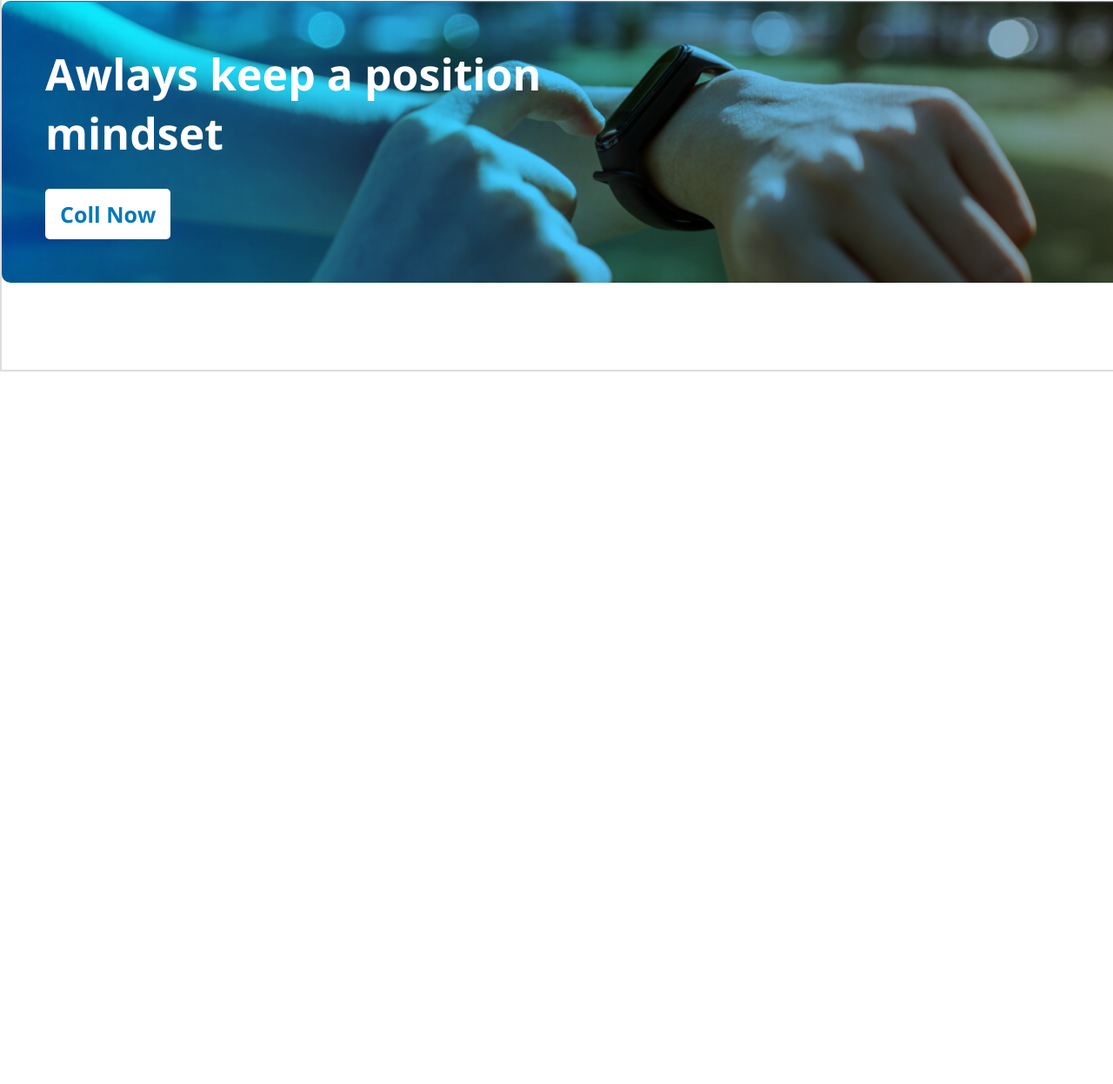
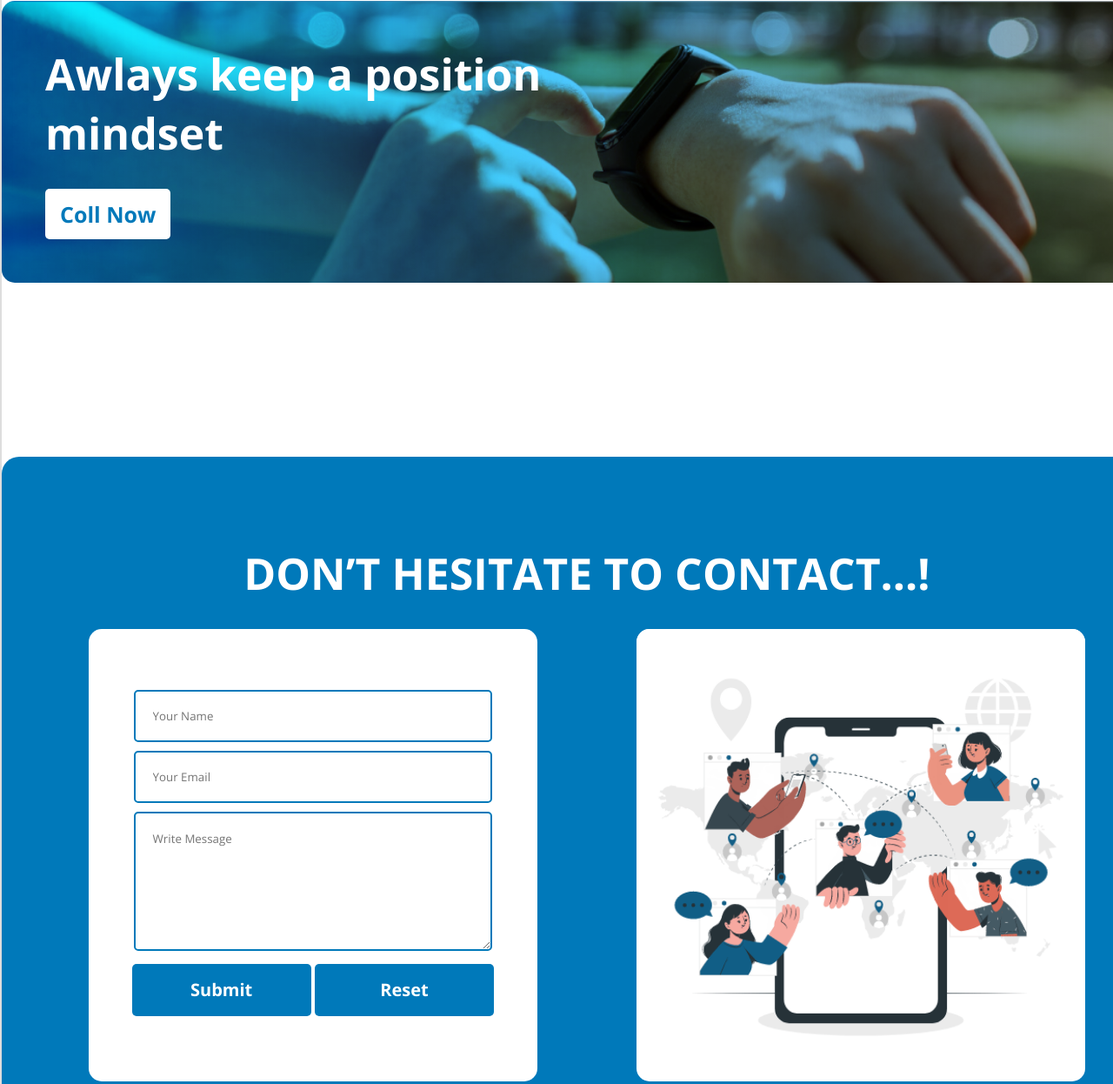
Before and after one commit to asadullah2451/assignment-1, a plain HTML site: page index.html in a window 1280 px wide. Shown: the part 2295-3541 px from the top of the page at 87% size. Before the commit the page ends 2722 px from the top, so only its background shows below. Drawn offline with nearby package versions, Linux system fonts and the light colour scheme.

Commit message:
added contact section

```diff
--- a/index.html
+++ b/index.html
@@ -6,7 +6,13 @@
     <meta name="viewport" content="width=device-width, initial-scale=1.0" />
     <title>assignment-1</title>
     <!-- font awesome cdn link start -->
-    <link rel="stylesheet" href="https://cdnjs.cloudflare.com/ajax/libs/font-awesome/6.1.2/css/all.min.css" integrity="sha512-1sCRPdkRXhBV2PBLUdRb4tMg1w2YPf37qatUFeS7zlBy7jJI8Lf4VHwWfZZfpXtYSLy85pkm9GaYVYMfw5BC1A==" crossorigin="anonymous" referrerpolicy="no-referrer" />
+    <link
+      rel="stylesheet"
+      href="https://cdnjs.cloudflare.com/ajax/libs/font-awesome/6.1.2/css/all.min.css"
+      integrity="sha512-1sCRPdkRXhBV2PBLUdRb4tMg1w2YPf37qatUFeS7zlBy7jJI8Lf4VHwWfZZfpXtYSLy85pkm9GaYVYMfw5BC1A=="
+      crossorigin="anonymous"
+      referrerpolicy="no-referrer"
+    />
     <!-- font awesome cdn link end -->
     <!-- google font link start -->
     <link rel="preconnect" href="https://fonts.googleapis.com" />
@@ -21,7 +27,6 @@
     <!-- css style sheet lick end -->
   </head>
   <body>
-
     <!-- Banner section -->
     <header class="banner-section">
       <div class="banner-content">
@@ -39,7 +44,6 @@
 
     <!-- main section start -->
     <main class="main-container">
-
       <!-- About Section -->
       <section class="about-section">
         <div class="about-content-1">
@@ -69,32 +73,69 @@
         <h1 class="section-title text-center">My Plans</h1>
         <div class="ser-content-1">
           <div class="ser-box">
-                <img src="./assets/images/icons/web.png" alt="web icon">
+            <img src="./assets/images/icons/web.png" alt="web icon" />
             <h3>Web Development</h3>
             <p>I Want to start</p>
           </div>
           <div class="ser-box">
-                <img src="./assets/images/icons/js.png" alt="js icon">
+            <img src="./assets/images/icons/js.png" alt="js icon" />
             <h3>Javascript</h3>
             <p>I want to learn</p>
           </div>
           <div class="ser-box">
-                <img src="./assets/images/icons/smoke.png" alt="smoke icon">
+            <img src="./assets/images/icons/smoke.png" alt="smoke icon" />
             <h3>Smoking Habit</h3>
             <p>I want to end</p>
           </div>
           <div class="ser-box">
-                <img src="./assets/images/icons/ecom.png" alt="ecom icon">
+            <img src="./assets/images/icons/ecom.png" alt="ecom icon" />
             <h3>Ecommerce</h3>
             <p>I want to develop</p>
           </div>
         </div>
         <div class="ser-content-2">
-            <h2 class="section-title">Awlays keep a position <br>mindset</h2>
+          <h2 class="section-title">Awlays keep a position <br />mindset</h2>
           <button class="banner-btn">Coll Now</button>
         </div>
       </section>
+      <!-- Contact Section -->
+      <section class="contact-section">
+        <h1 class="section-title">DON’T HESITATE TO CONTACT...!</h1>
+        <div class="form-content">
+          <div class="form-box-1">
+            <form action="#">
+              <input
+                class="input"
+                type="text"
+                name=""
+                id=""
+                placeholder="Your Name"
+              /><br />
+              <input
+                class="input"
+                type="email"
+                name=""
+                id=""
+                placeholder="Your Email"
+              /><br />
+              <textarea
+                class="input textarea"
+                name=""
+                placeholder="Write Message"
+              ></textarea
+              ><br />
+              <input class="input-btn" type="submit" value="Submit" />
+              <input class="input-btn" type="reset" value="Reset" />
+            </form>
+          </div>
+          <div class="form-box-2">
+            <img src="./assets/images/word2.e12fce5eb48b7d20bf80.gif" alt="" />
+          </div>
+        </div>
+      </section>
     </main>
-    <footer></footer>
+    <footer>
+
+    </footer>
   </body>
 </html>
--- a/style.css
+++ b/style.css
@@ -108,7 +108,7 @@
 /* Service Section Style */
 .service-section {
   width: 100%;
-  margin-bottom: 100px;
+  margin-bottom: 200px;
 }
 .ser-content-1 {
   display: flex;
@@ -133,7 +133,7 @@
 }
 .ser-content-2 {
   width: 100%;
-  border-radius: 10px;
+  border-radius: 15px;
   padding: 50px 0 50px 50px;
   margin-top: 100px;
   background: url("./assets/images/watch.png"),
@@ -145,3 +145,64 @@
 .ser-content-2 h2{
     color: white;
 }
+
+/* contact section style */
+.contact-section{
+    width: 100%;
+    background: #0079ba;
+    padding: 100px;
+    text-align: center;
+    border-radius: 20px;
+    margin: 100px 0;
+}
+.contact-section h1{
+    color: white;
+}
+.form-content{
+    display: flex;
+    justify-content: space-between;
+}
+.form-box-1{
+    background: rgb(255, 255, 255);
+    width: 45%;
+    border-radius: 15px;
+    height: 520px;
+    padding-top: 60px;
+}
+.form-box-1 .input{
+    width: 80%;
+    height: 60px;
+    margin-top: 10px;
+    padding: 20px;
+    border-radius: 5px;
+    border: 2px solid #0079ba;
+}
+.textarea{
+    height: 160px !important;
+}
+.form-box-1 .input-btn{
+    width: 40%;
+    height: 60px;
+    margin-top: 10px;
+    border-radius: 5px;
+    border: 2px solid transparent;
+    font-size: 20px;
+    font-weight: bold;
+    background: #0079ba;
+    color: white;
+}
+.form-box-1 .input-btn:hover{
+    border: 2px solid #0079ba;
+    background: white;
+    color: #0079ba;
+}
+.form-box-2{
+    width: 45%;
+    height: 520px;
+    background: white;
+    border-radius: 15px;
+}
+.form-box-2 img{
+    width: 100%;
+    border-radius: 15px;
+}
```
Also changed, not shown: assets/images/word2.e12fce5eb48b7d20bf80.gif (added). Lines whose indentation alone changed are shown as unchanged.
